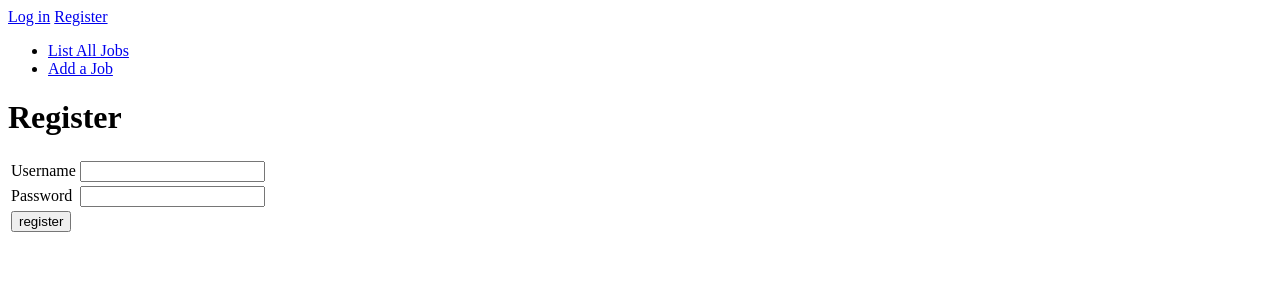
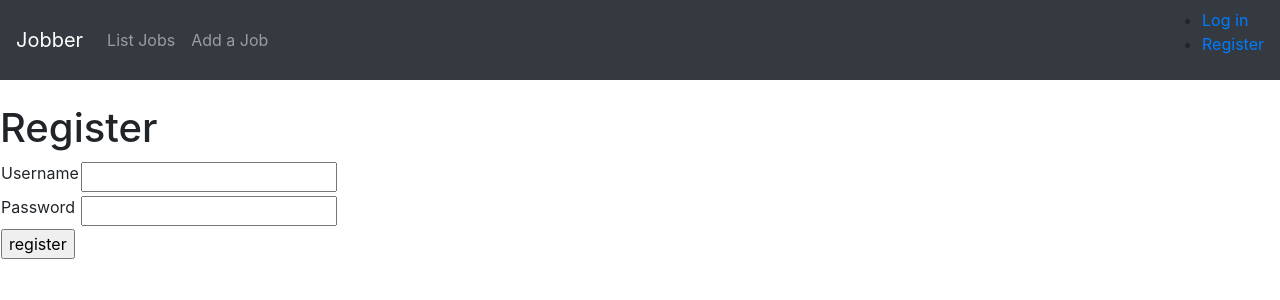
Before and after one commit to nicholsss/Jobber, a Flask app: page /auth/register in a window 1280 px wide. Shown: the top 300 px of the page. Run offline with Flask 2, Linux system fonts and the light colour scheme; some libraries are stand-ins or nearby versions.

Commit message:
Styling done

```diff
--- a/application/templates/layout.html
+++ b/application/templates/layout.html
@@ -3,24 +3,50 @@
   <head>
     <meta charset="utf-8">
     <title>Jobber</title>
+    <link rel="stylesheet" href="https://maxcdn.bootstrapcdn.com/bootstrap/4.0.0/css/bootstrap.min.css" integrity="sha384-Gn5384xqQ1aoWXA+058RXPxPg6fy4IWvTNh0E263XmFcJlSAwiGgFAW/dAiS6JXm" crossorigin="anonymous">
   </head>
 
   <body>
 
     <body>
+
+      <nav class="navbar navbar-expand-md navbar-dark bg-dark mb-4">
+        <a class="navbar-brand" href="#">Jobber</a>
+        <button class="navbar-toggler" type="button" data-toggle="collapse" data-target="#navbarCollapse" aria-controls="navbarCollapse" aria-expanded="false" aria-label="Toggle navigation">
+                <span class="navbar-toggler-icon"></span>
+        </button>
+        <div class="collapse navbar-collapse" id="navbarCollapse">
+                <ul class="navbar-nav mr-auto">
+                  <li class="nav-item">
+                    <a class="nav-link" href="{{ url_for('jobs_index') }} ">List Jobs</a>
+                  </li>
+                  <li class="nav-item">
+                    <a class="nav-link" href="{{ url_for('jobs_form') }} ">Add a Job</a>
+                  </li>
+                </ul>
+                <div class="form-inline mt-2 mt-md-0">
+
+
       {% if current_user.is_authenticated %}
       <p>
 	Logged in {{ current_user.username }}.  <a href="{{ url_for('auth_logout') }}">Logout</a>
       </p>
       {% else %}
-      <a href="{{ url_for('auth_login') }}">Log in</a>
-      <a href="{{ url_for('auth_register') }}">Register</a>
+
+      <ul>
+        <li>
+          <a href="{{ url_for('auth_login') }}">Log in </a>
+        </li>
+        <li>
+          <a href="{{ url_for('auth_register') }}"> Register</a>
+        </li>
+      </ul>
+
       {% endif %}
+                </div>
+              </div>
+              </nav>
 
-    <ul>
-      <li><a href="{{ url_for('jobs_index') }}">List All Jobs</a></li>
-      <li><a href="{{ url_for('jobs_form') }}">Add a Job</a></li>
-          </ul>
 
     {% block body %}
       <p>
@@ -28,5 +54,9 @@
 
       </p>
     {% endblock %}
+    <script src="https://code.jquery.com/jquery-3.2.1.slim.min.js" integrity="sha384-KJ3o2DKtIkvYIK3UENzmM7KCkRr/rE9/Qpg6aAZGJwFDMVNA/GpGFF93hXpG5KkN" crossorigin="anonymous"></script>
+      <script src="https://cdnjs.cloudflare.com/ajax/libs/popper.js/1.12.9/umd/popper.min.js" integrity="sha384-ApNbgh9B+Y1QKtv3Rn7W3mgPxhU9K/ScQsAP7hUibX39j7fakFPskvXusvfa0b4Q" crossorigin="anonymous"></script>
+      <script src="https://maxcdn.bootstrapcdn.com/bootstrap/4.0.0/js/bootstrap.min.js" integrity="sha384-JZR6Spejh4U02d8jOt6vLEHfe/JQGiRRSQQxSfFWpi1MquVdAyjUar5+76PVCmYl" crossorigin="anonymous"></script>
+
   </body>
 </html>
```
